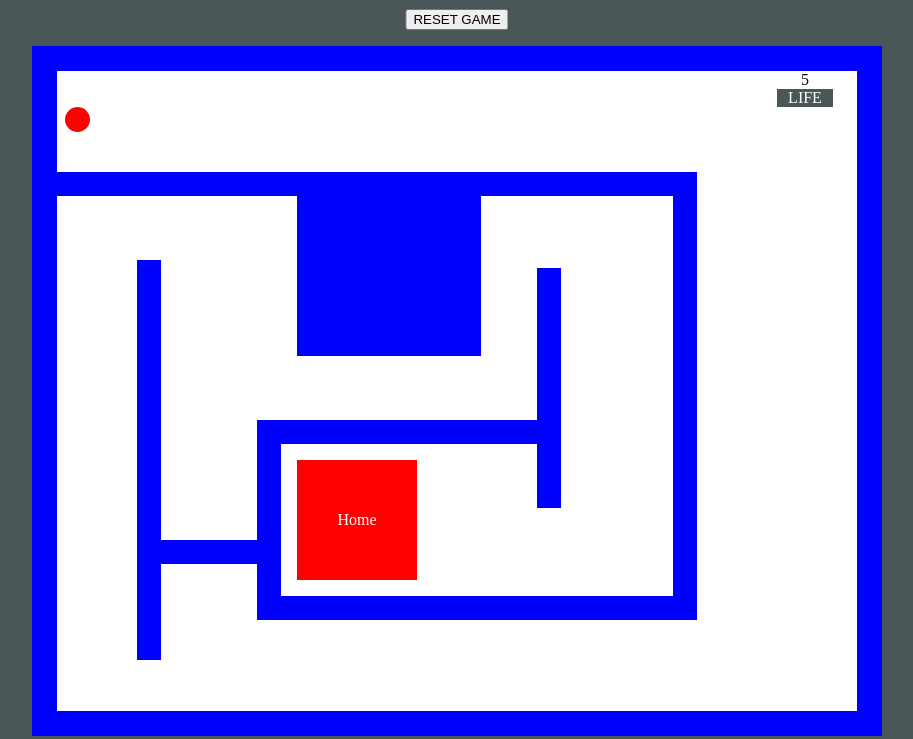
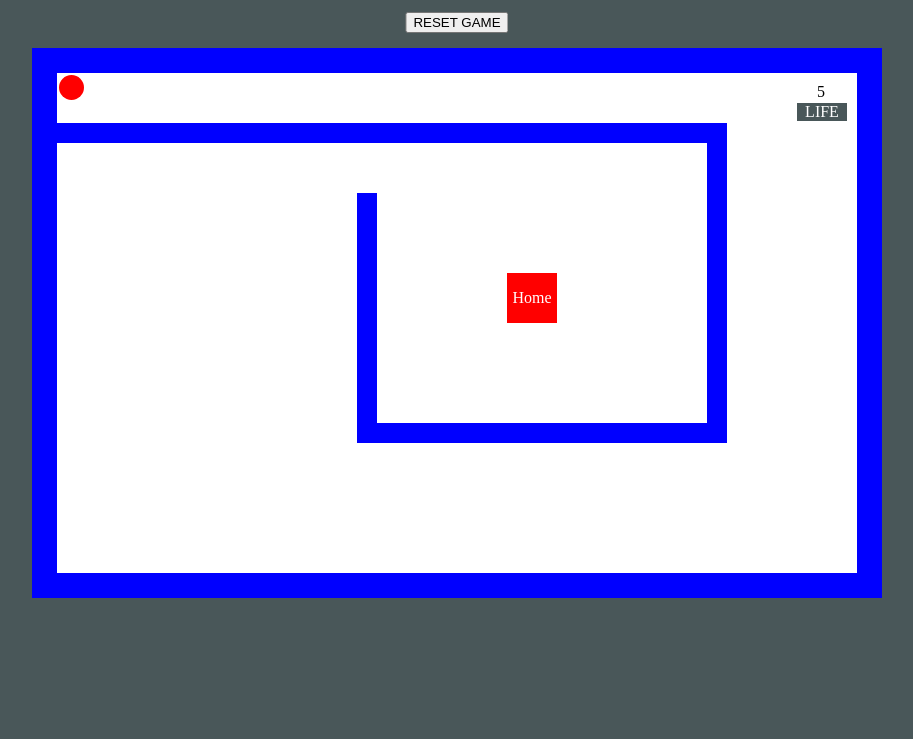
Before and after one commit to msomkar/mazegame, a plain HTML site: page index.html in a window 1280 px wide. Shown: the part 61-800 px from the top of the page, without its empty margins (183-1096 px from the left). Drawn offline with nearby package versions, Linux system fonts and the light colour scheme.

Commit message:
add basic movements to game

```diff
--- /dev/null
+++ b/assets/scripts/script.js
@@ -0,0 +1,28 @@
+var posx = 0;
+var posy = 0;
+
+function myMove() {
+var x = event.key;
+if((x=="d" || x=="D" )&& posx<705){
+posx = posx+5;
+document.getElementById('ball').style.left = posx+'px';
+}
+
+if((x=="a" || x=="A" )&& posx>0){
+posx = posx-5;
+document.getElementById('ball').style.left = posx+'px';
+
+}
+if((x=="s" || x=="S")&& posy<475 ){
+posy = posy+5;
+document.getElementById('ball').style.top = posy+'px';
+
+}
+if((x=="w" || x=="W")&& posy>0 ){
+posy = posy-5;
+document.getElementById('ball').style.top = posy+'px';
+}
+
+
+
+}
--- a/assets/src/style.scss
+++ b/assets/src/style.scss
@@ -1,7 +1,7 @@
 body{
   background-color:#495759;
   h1{text-align: center;
-    margin-bottom: 1.5vmin;
+    margin-bottom: 15px;
   color:#fff;
 text-transform: uppercase;}
 #reset{
@@ -9,116 +9,91 @@ text-transform: uppercase;}
   left:50%;
   transform: translateX(-50%);
 
-  margin-bottom: 2vmin;
+  margin-bottom: 15px;
   text-transform: uppercase;
 }
 
 }
 #container{
-  position: absolute;
+  position: relative;
   background-color:  #fff;
   border: 25px solid blue;
-  height: 80vmin;
-  width: 100vmin;
+  height: 500px;
+  width: 800px;
   left:50%;
   transform: translateX(-50%);
-  #life{
-  margin-left: 93vmin;
+  #val{
+    position: fixed;
+  left: 760px;
+  top:10px;
 
   }
-  .life{
+  #life{
+    position: fixed;
     text-align: center;
     color: #fff;
-  margin-left: 90vmin;
+position: relative;
   background-color:#495759;
-  width: 7vmin;
+  width: 50px;
+  left: 740px;
+  top:30px;
   text-transform: uppercase;
   }
 
 #ball {
-
+position:fixed;
      width: 25px;
      height: 25px;
      -webkit-border-radius: 25px;
      -moz-border-radius: 25px;
      border-radius: 25px;
-    margin-bottom: 5vmin;
-    margin-left: 1vmin;
-     background: red;
+     left: 2px;
+     top:2px;
+   background: red;
    }
 #obstacle1{
-  width: 80vmin;
-  height: 3vmin;
+   position: fixed;
+  width: 650px;
+  height: 20px;
+  top:50px;
   background-color:#0000ff;
 }
 #obstacle2{
-  margin-left: 77vmin;
-  margin-bottom: 5vmin;
-  width: 3vmin;
-  height: 50vmin;
+   position: fixed;
+  left: 650px;
+  top: 50px;
+  width: 20px;
+  height: 300px;
   background-color:#0000ff;
 
 }
 #obstacle3{
-  width: 55vmin;
-  height: 3vmin;
-  margin-top: -5vmin;
-  margin-left: 25vmin;
+   position: fixed;
+   width: 350px;
+   height: 20px;
+   top:350px;
+   left:320px;
   background-color:#0000ff;
 
 }
 #obstacle4{
-  width: 3vmin;
-  height: 25vmin;
-  margin-top: -25vmin;
-  margin-left: 25vmin;
+  position: fixed;
+width: 20px;
+height: 250px;
+top: 120px;
+left: 300px;
   background-color:#0000ff;
 }
-#obstacle5{
-  width: 35vmin;
-  height: 3vmin;
-  margin-top: -25vmin;
-  margin-left: 25vmin;
-  background-color:#0000ff;
 
-}
-#obstacle6{
-  width: 3vmin;
-  height: 30vmin;
-  margin-top: -22vmin;
-  margin-left: 60vmin;
-  background-color:#0000ff;
-}
-#obstacle7{
-  width: 23vmin;
-  height: 23vmin;
-  margin-top: -42vmin;
-  margin-left: 30vmin;
-  background-color:#0000ff;
-}
-#obstacle8{
-  margin-left: 10vmin;
-  margin-top: -12vmin;
-  width: 3vmin;
-  height: 50vmin;
-  background-color:#0000ff;
-
-}
-#obstacle9{
-  width: 15vmin;
-  height: 3vmin;
-  margin-top: -15vmin;
-  margin-left: 12vmin;
-  background-color:#0000ff;
-}
 #Home{
-  width: 15vmin;
-  height: 15vmin;
-  margin-top: -13vmin;
-  margin-left: 30vmin;
-  color:#fff;
-  text-align: center;
-  line-height: 15vmin;
+  position: fixed;
+   width: 50px;
+   height: 50px;
+   left: 450px;
+   top: 200px;
+   color: #fff;
+   text-align: center;
+   line-height: 50px;
   background-color: red;
 }
 
--- a/index.html
+++ b/index.html
@@ -3,15 +3,23 @@
   <head>
     <meta charset="utf-8">
     <title>Maze Game</title>
+    <script
+      src="https://code.jquery.com/jquery-3.1.1.min.js"
+      integrity="sha256-hVVnYaiADRTO2PzUGmuLJr8BLUSjGIZsDYGmIJLv2b8="
+      crossorigin="anonymous"></script>
     <link rel="stylesheet" href="assets/src/style.css" media="screen" title="no title">
+    <script type="text/javascript" src="assets/scripts/script.js"></script>
+
+
+
   </head>
-  <body>
+  <body  onkeypress="myMove()">
     <h1>Can you bring my ball</h1>
     <button type="button" name="button" id="reset">Reset Game</button>
 
 <div id="container">
-  <div id="life">5</div>
-  <div class="life">Life</div>
+  <div id="val">5</div>
+  <div id="life">Life</div>
   <div id="ball"></div>
 
 <div id="obstacle1"></div>
```
Also changed, not shown: assets/src/style.css, 1 other file.
